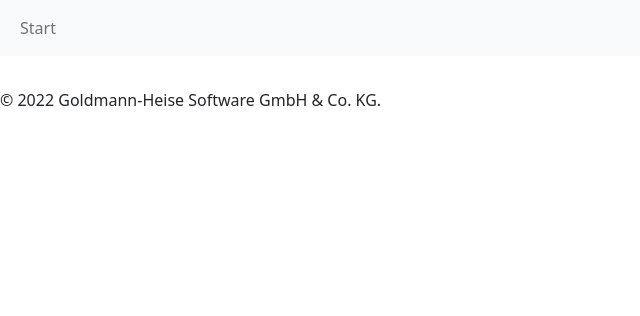
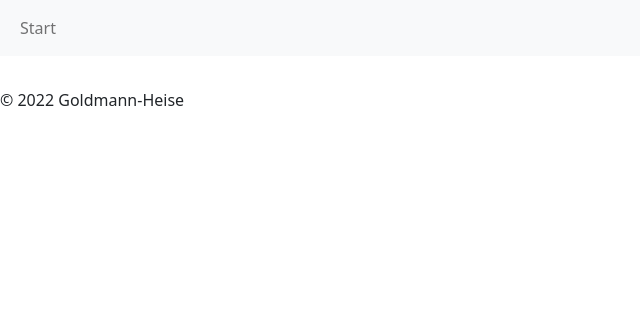
Before and after one commit to juheise/gallery, a Flask app: page /pictures in a window 1280 px wide. Shown: the top 316 px of the page, without its empty margins (0-640 px from the left). Run offline with Flask 2, Linux system fonts and the light colour scheme; data that the repository does not hold is empty; some libraries are stand-ins or nearby versions.

Commit message:
refactoring

```diff
--- a/gallery/templates/page_template.html
+++ b/gallery/templates/page_template.html
@@ -33,7 +33,7 @@
     <div id="content">{% block content %}{% endblock %}</div>
     <div id="footer">
         {% block footer %}
-        &copy; 2022 Goldmann-Heise Software GmbH & Co. KG.
+        &copy; 2022 Goldmann-Heise
         {% endblock %}
     </div>
 
```
